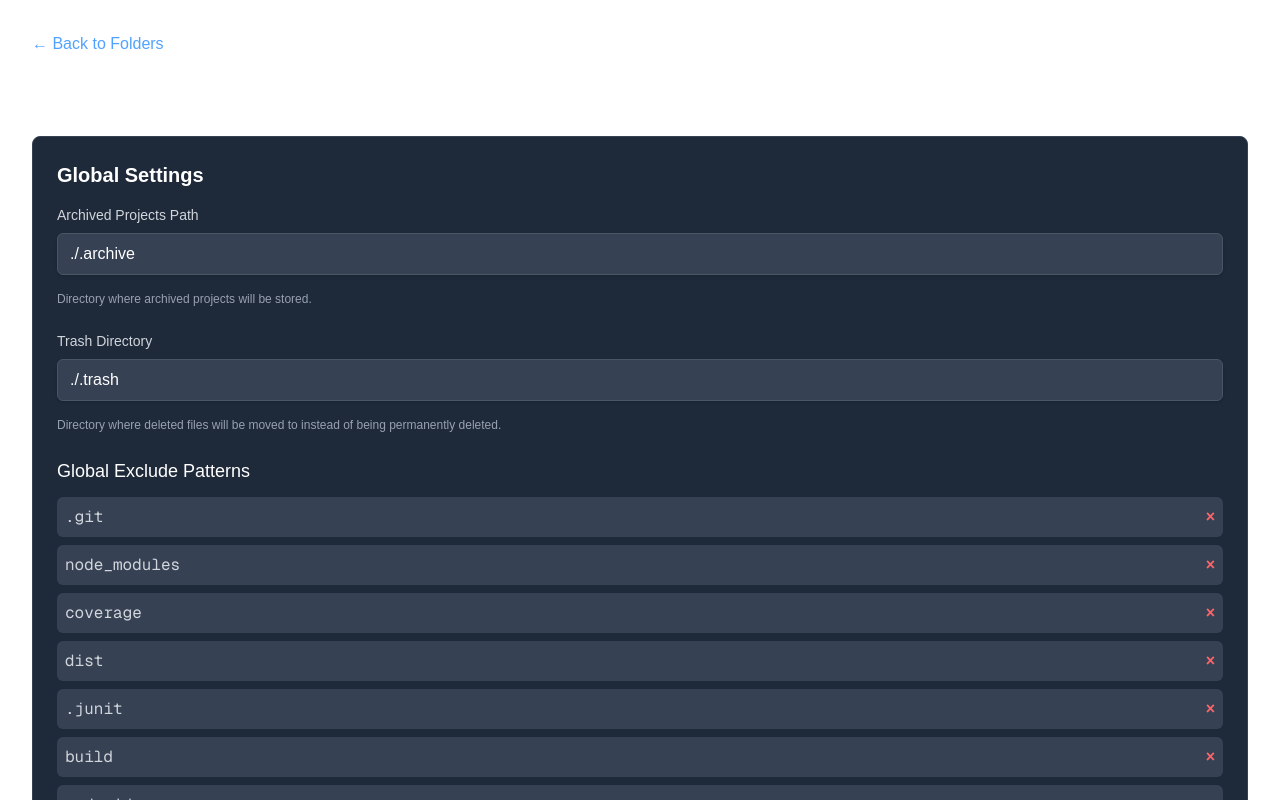
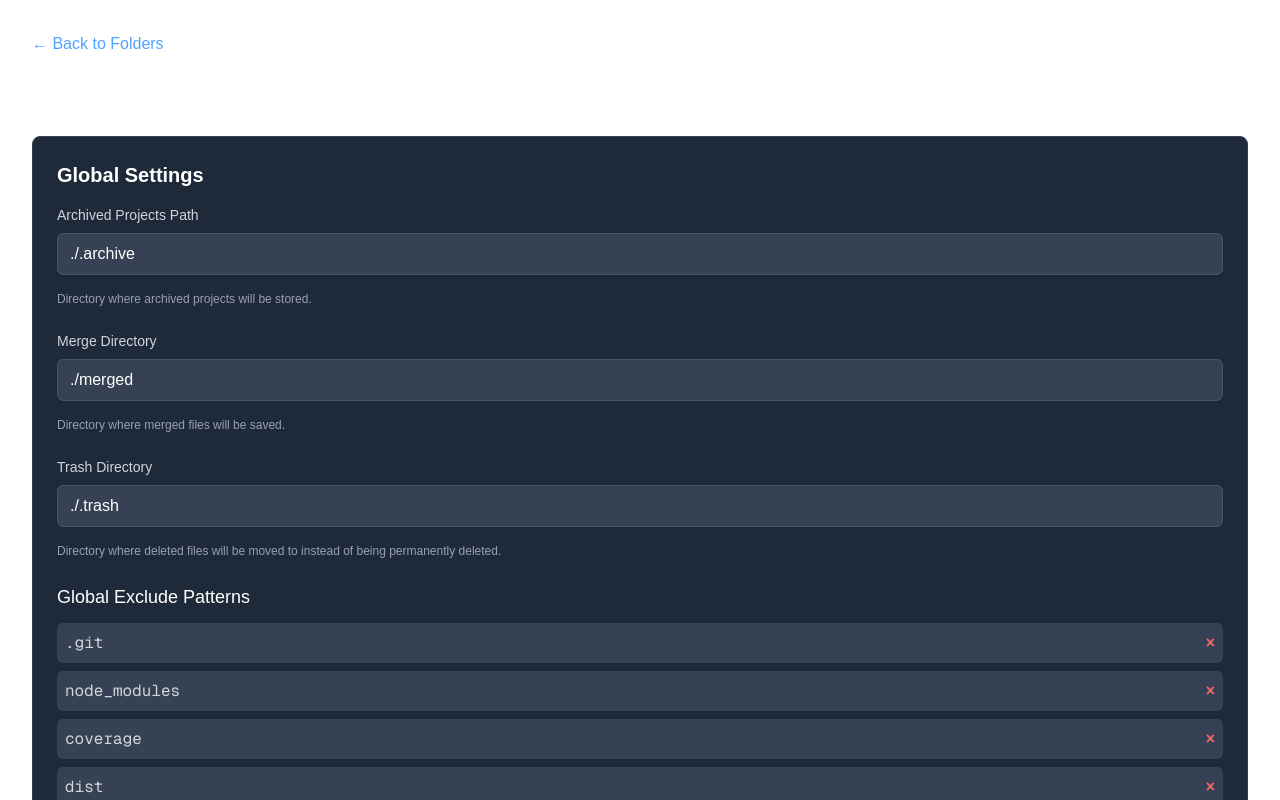
Before and after one commit to alexkander/dirs-compare, a Next.js app: page /settings in a window 1280 px wide. Shown: the top 800 px of the page. Built offline with nearby package versions, Linux system fonts and the light colour scheme; no server answers; the database is empty.

Commit message:
feat(settings): add settings to indicate the merge directory

```diff
--- a/src/app/settings/actions.ts
+++ b/src/app/settings/actions.ts
@@ -7,14 +7,16 @@ interface UpdateSettingsParams {
   globalExcludePatterns: string[];
   trashDirectory: string;
   archivedProjectsPath: string;
+  mergeDirectory: string;
 }
 
-export async function updateSettingsAction({ globalExcludePatterns, trashDirectory, archivedProjectsPath }: UpdateSettingsParams) {
+export async function updateSettingsAction({ globalExcludePatterns, trashDirectory, archivedProjectsPath, mergeDirectory }: UpdateSettingsParams) {
   try {
     const settings: Settings = {
       globalExcludePatterns,
       trashDirectory,
       archivedProjectsPath,
+      mergeDirectory,
     };
     updateSettings(settings);
     revalidatePath('/settings');
--- a/src/components/SettingsForm.tsx
+++ b/src/components/SettingsForm.tsx
@@ -12,6 +12,7 @@ export default function SettingsForm({ settings }: SettingsFormProps) {
   const [patterns, setPatterns] = useState(settings.globalExcludePatterns);
   const [trashDirectory, setTrashDirectory] = useState(settings.trashDirectory);
   const [archivedProjectsPath, setArchivedProjectsPath] = useState(settings.archivedProjectsPath);
+  const [mergeDirectory, setMergeDirectory] = useState(settings.mergeDirectory);
   const [newPattern, setNewPattern] = useState('');
   const [isSubmitting, setIsSubmitting] = useState(false);
 
@@ -35,6 +36,7 @@ export default function SettingsForm({ settings }: SettingsFormProps) {
       globalExcludePatterns: patterns,
       trashDirectory,
       archivedProjectsPath,
+      mergeDirectory,
     });
     setIsSubmitting(false);
     if (result?.error) {
@@ -63,6 +65,23 @@ export default function SettingsForm({ settings }: SettingsFormProps) {
         />
         <p className="text-xs text-gray-400 mb-4">
           Directory where archived projects will be stored.
+        </p>
+      </div>
+
+      <div className="mb-6">
+        <label htmlFor="merge-directory" className="block text-sm font-medium text-gray-300 mb-2">
+          Merge Directory
+        </label>
+        <input
+          type="text"
+          id="merge-directory"
+          value={mergeDirectory}
+          onChange={(e) => setMergeDirectory(e.target.value)}
+          className="w-full px-3 py-2 bg-gray-700 border border-gray-600 text-white rounded-md shadow-sm focus:outline-none focus:ring-indigo-500 focus:border-indigo-500 mb-4"
+          placeholder="./merged"
+        />
+        <p className="text-xs text-gray-400">
+          Directory where merged files will be saved.
         </p>
       </div>
 
--- a/src/lib/db.ts
+++ b/src/lib/db.ts
@@ -73,6 +73,16 @@ try {
   console.error('Error adding archivedProjectsPath column:', error);
 }
 
+// Migration for settings table: add mergeDirectory
+try {
+  const columns = db.prepare("PRAGMA table_info(settings)").all() as Array<{name: string}>;
+  if (!columns.some(col => col.name === 'mergeDirectory')) {
+    db.exec("ALTER TABLE settings ADD COLUMN mergeDirectory TEXT NOT NULL DEFAULT './merged'");
+  }
+} catch (error) {
+  console.error('Error adding mergeDirectory column:', error);
+}
+
 // Add excludePatterns, totalBytes and countFiles columns to folders table if they don't exist (for existing databases)
 interface ColumnInfo {
   name: string;
--- a/src/lib/settingsStore.ts
+++ b/src/lib/settingsStore.ts
@@ -4,21 +4,24 @@ export interface Settings {
   globalExcludePatterns: string[];
   trashDirectory: string;
   archivedProjectsPath: string;
+  mergeDirectory: string;
 }
 
 const defaultSettings: Settings = {
   globalExcludePatterns: ['.git', 'node_modules', 'coverage', 'dist', '.junit', 'build', 'android', 'ios'],
   trashDirectory: './.trash',
   archivedProjectsPath: './.archive',
+  mergeDirectory: './merged',
 };
 
 // This function will always return settings, creating them if they don't exist.
 export function getSettings(): Settings {
-  const stmt = db.prepare('SELECT globalExcludePatterns, trashDirectory, archivedProjectsPath FROM settings WHERE id = 1');
+  const stmt = db.prepare('SELECT globalExcludePatterns, trashDirectory, archivedProjectsPath, mergeDirectory FROM settings WHERE id = 1');
   const row = stmt.get() as {
     globalExcludePatterns: string,
     trashDirectory?: string,
-    archivedProjectsPath?: string
+    archivedProjectsPath?: string,
+    mergeDirectory?: string
   } | undefined;
 
   if (row) {
@@ -26,16 +29,18 @@ export function getSettings(): Settings {
       globalExcludePatterns: JSON.parse(row.globalExcludePatterns),
       trashDirectory: row.trashDirectory || defaultSettings.trashDirectory,
       archivedProjectsPath: row.archivedProjectsPath || defaultSettings.archivedProjectsPath,
+      mergeDirectory: row.mergeDirectory || defaultSettings.mergeDirectory,
     };
   } else {
     // No settings found, create them with default values
     const insertStmt = db.prepare(
-      'INSERT INTO settings (id, globalExcludePatterns, trashDirectory, archivedProjectsPath) VALUES (1, ?, ?, ?)'
+      'INSERT INTO settings (id, globalExcludePatterns, trashDirectory, archivedProjectsPath, mergeDirectory) VALUES (1, ?, ?, ?, ?)'
     );
     insertStmt.run(
       JSON.stringify(defaultSettings.globalExcludePatterns),
       defaultSettings.trashDirectory,
-      defaultSettings.archivedProjectsPath
+      defaultSettings.archivedProjectsPath,
+      defaultSettings.mergeDirectory
     );
     return defaultSettings;
   }
@@ -43,11 +48,12 @@ export function getSettings(): Settings {
 
 export function updateSettings(settings: Settings): void {
   const stmt = db.prepare(
-    'UPDATE settings SET globalExcludePatterns = ?, trashDirectory = ?, archivedProjectsPath = ? WHERE id = 1'
+    'UPDATE settings SET globalExcludePatterns = ?, trashDirectory = ?, archivedProjectsPath = ?, mergeDirectory = ? WHERE id = 1'
   );
   stmt.run(
     JSON.stringify(settings.globalExcludePatterns),
     settings.trashDirectory,
-    settings.archivedProjectsPath
+    settings.archivedProjectsPath,
+    settings.mergeDirectory
   );
 }
```
